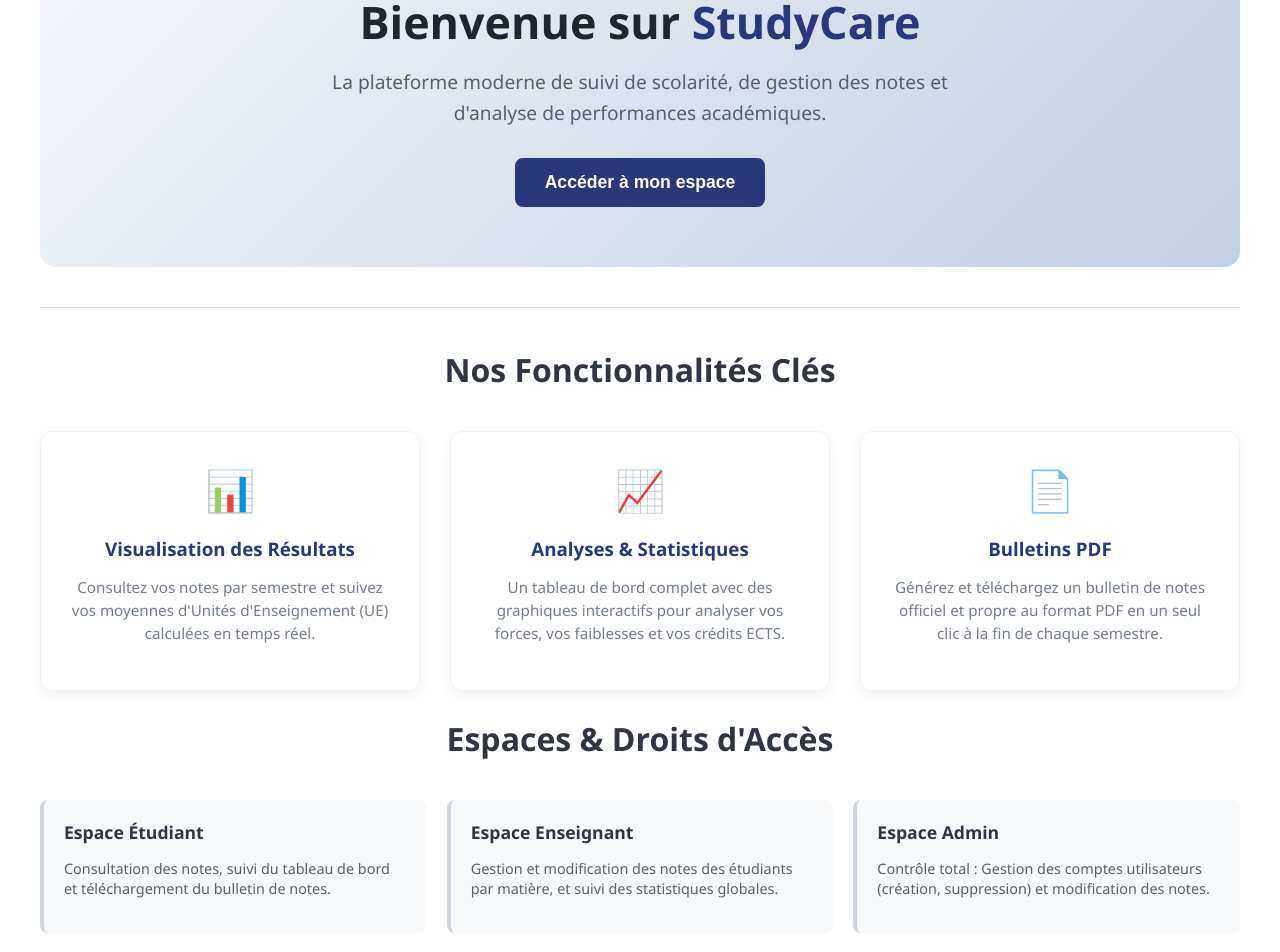
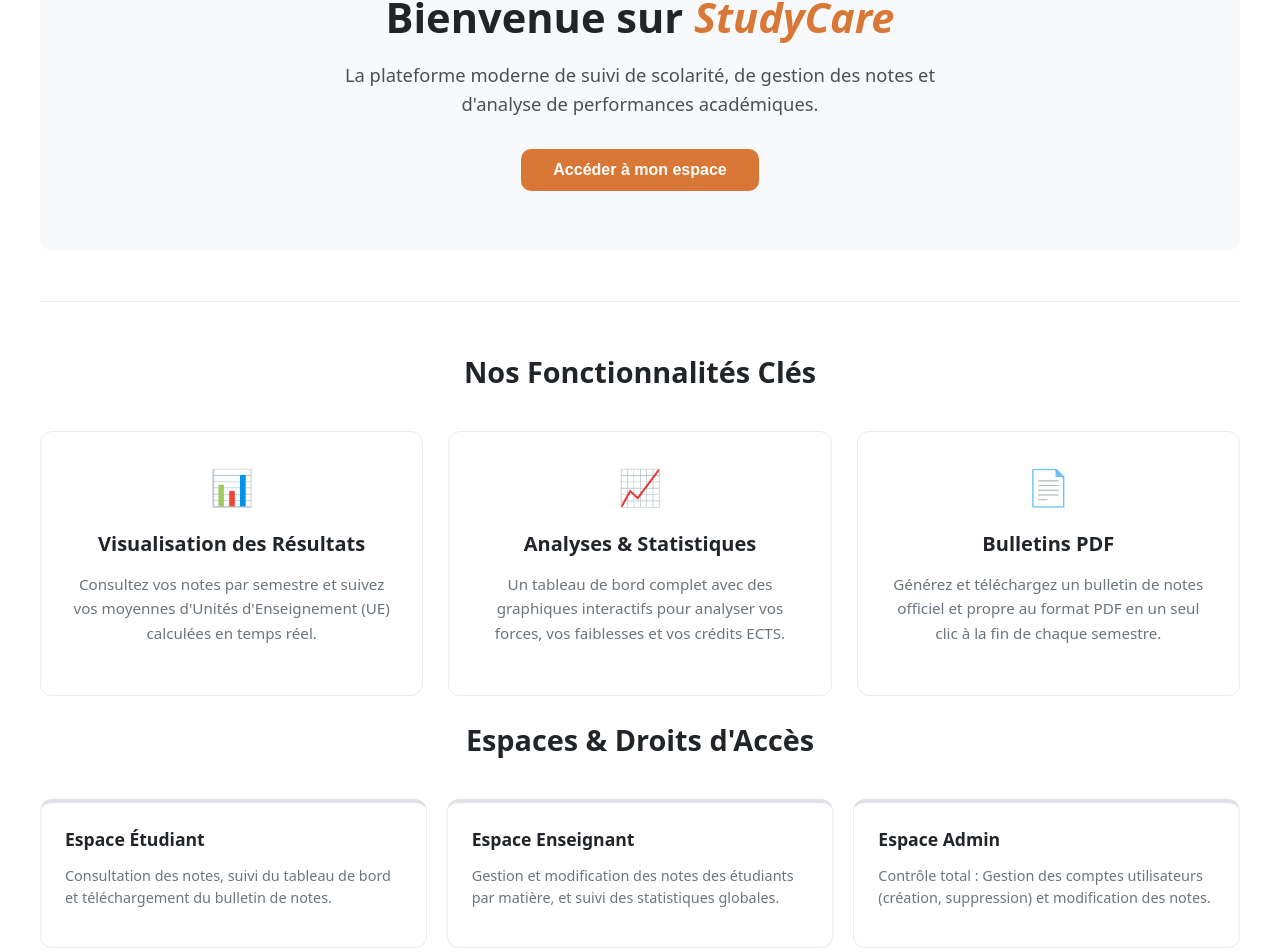
Before and after one commit to Ornella11/StudyCare-Projet, a Vue app in the folder front-end/: page / in a window 1280 px wide. Shown: the part 227-1179 px from the top of the page. Built offline with nearby package versions, Linux system fonts and the light colour scheme.

Commit message:
css Accueil + Connexion

```diff
--- a/front-end/src/views/AccueilView.vue
+++ b/front-end/src/views/AccueilView.vue
@@ -79,156 +79,198 @@
 </template>
 
 <style scoped>
-/* Css temporaire */
 .home-container {
   max-width: 1200px;
   margin: 0 auto;
   padding: 40px 20px;
-  font-family: 'Segoe UI', Tahoma, Geneva, Verdana, sans-serif;
-  color: #333;
+  font-family: system-ui, -apple-system, sans-serif;
+  background-color: #ffffff;
 }
 
 .hero-section {
   text-align: center;
   padding: 60px 20px;
-  background: linear-gradient(135deg, #f5f7fa 0%, #c3cfe2 100%);
-  border-radius: 16px;
-  margin-bottom: 40px;
+  background-color: #f8f9fa;
+  border-radius: 12px;
+  margin-bottom: 20px;
 }
+
 h1 {
-  font-size: 2.8rem;
+  font-size: 2.6rem;
+  font-weight: 800;
   margin-bottom: 15px;
-  color: #1e272e;
+  color: #212529;
 }
+
 .brand-text {
-  color: #28387b;
-  font-weight: bold;
+  color: #d97736;
+  font-style: italic;
 }
+
 .hero-subtitle {
-  font-size: 1.2rem;
-  color: #57606f;
-  max-width: 700px;
+  font-size: 1.15rem;
+  color: #495057;
+  max-width: 650px;
   margin: 0 auto 30px auto;
   line-height: 1.6;
 }
+
 .btn-cta {
-  padding: 14px 30px;
-  font-size: 1.1rem;
-  font-weight: bold;
+  padding: 12px 32px;
+  font-size: 1rem;
+  font-weight: 600;
   color: white;
-  background-color: #28387b;
+  background-color: #d97736;
   border: none;
-  border-radius: 8px;
+  border-radius: 10px;
   cursor: pointer;
-  transition: transform 0.2s, background-color 0.2s;
+  transition: background-color 0.2s, transform 0.1s;
 }
+
 .btn-cta:hover {
-  background-color: #1b2654;
-  transform: translateY(-2px);
+  background-color: #c2652b;
 }
+
+.btn-cta:active {
+  transform: scale(0.98);
+}
+
 .welcome-box {
   background: white;
-  padding: 15px 25px;
-  border-radius: 8px;
+  padding: 20px 30px;
+  border-radius: 12px;
   display: inline-block;
-  box-shadow: 0 4px 6px rgba(0,0,0,0.05);
+  border: 1px solid #e9ecef;
 }
+
+.welcome-box strong {
+  color: #4477ce;
+}
+
 .role-badge {
   display: inline-block;
-  margin-top: 5px;
-  padding: 4px 12px;
-  background-color: #e3ece9;
-  color: #10ac84;
-  font-weight: bold;
+  margin-top: 8px;
+  padding: 5px 16px;
+  background-color: #f1f3f5;
+  color: #d97736;
+  font-weight: 600;
   border-radius: 20px;
-  font-size: 0.9rem;
+  font-size: 0.85rem;
 }
 
 .separator {
   border: 0;
   height: 1px;
-  background: #dcdde1;
-  margin: 40px 0;
+  background-color: #e9ecef;
+  margin: 50px 0;
 }
 
-/* Features Section */
-.features-section h2, .roles-section h2 {
+.features-section h2,
+.roles-section h2 {
   text-align: center;
-  font-size: 2rem;
+  font-size: 1.8rem;
+  font-weight: 700;
   margin-bottom: 40px;
-  color: #2f3542;
+  color: #212529;
 }
+
 .features-grid {
   display: grid;
   grid-template-columns: repeat(auto-fit, minmax(300px, 1fr));
-  gap: 30px;
+  gap: 25px;
 }
+
 .feature-card {
-  background: white;
+  background: #ffffff;
   padding: 30px;
   border-radius: 12px;
-  box-shadow: 0 5px 15px rgba(0,0,0,0.05);
-  border: 1px solid #f1f2f6;
+  border: 1px solid #e9ecef;
   text-align: center;
-  transition: translateY 0.2s;
+  transition: border-color 0.2s, box-shadow 0.2s;
 }
+
 .feature-card:hover {
-  transform: translateY(-5px);
+  border-color: #4477ce;
+  box-shadow: 0 4px 12px rgba(68, 119, 206, 0.05);
 }
+
 .icon {
-  font-size: 2.5rem;
+  font-size: 2.2rem;
   margin-bottom: 15px;
 }
+
 .feature-card h3 {
+  font-size: 1.25rem;
+  font-weight: 600;
   margin-bottom: 12px;
-  color: #28387b;
-}
-.feature-card p {
-  color: #747d8c;
-  font-size: 0.95rem;
-  line-height: 1.5;
-  margin-bottom: 15px;
-}
-.card-link {
-  color: #4a69bd;
-  text-decoration: none;
-  font-weight: bold;
+  color: #212529;
 }
 
-/* Roles Section */
+.feature-card p {
+  color: #6c757d;
+  font-size: 0.95rem;
+  line-height: 1.6;
+  margin-bottom: 20px;
+}
+
+.card-link {
+  color: #4477ce;
+  text-decoration: none;
+  font-weight: 600;
+  font-size: 0.95rem;
+}
+
+.card-link:hover {
+  text-decoration: underline;
+}
+
 .roles-tabs {
   display: grid;
-  grid-template-columns: repeat(auto-fit, minmax(250px, 1fr));
+  grid-template-columns: repeat(auto-fit, minmax(280px, 1fr));
   gap: 20px;
 }
+
 .role-tab-card {
-  background-color: #f8f9fa;
-  padding: 20px;
-  border-radius: 8px;
-  border-left: 4px solid #ced6e0;
+  background-color: #ffffff;
+  padding: 24px;
+  border-radius: 12px;
+  border: 1px solid #e9ecef;
+  border-top: 4px solid #dee2e6;
+  transition: all 0.2s ease;
 }
+
 .role-tab-card h4 {
   margin-top: 0;
   margin-bottom: 10px;
   font-size: 1.1rem;
-  color: #2f3542;
+  font-weight: 600;
+  color: #212529;
 }
+
 .role-tab-card p {
   font-size: 0.9rem;
-  color: #57606f;
-  line-height: 1.4;
+  color: #6c757d;
+  line-height: 1.5;
 }
-/* Si le rôle correspond à l'utilisateur connecté, on l'illumine en bleu */
+
 .role-tab-card.highlight {
-  border-left-color: #28387b;
-  background-color: #edf2fa;
+  border-top-color: #4477ce;
+  background-color: #f8fafc;
+  border-left: 1px solid #e9ecef;
+  border-right: 1px solid #e9ecef;
+  border-bottom: 1px solid #e9ecef;
 }
+
 .card-link-admin {
   display: inline-block;
-  margin-top: 10px;
-  color: #ee5253;
+  margin-top: 15px;
+  color: #d97736;
   text-decoration: none;
-  font-weight: bold;
+  font-weight: 600;
   font-size: 0.9rem;
 }
+
+.card-link-admin:hover {
+  text-decoration: underline;
+}
 </style>
--- a/front-end/src/views/ConnexionView.vue
+++ b/front-end/src/views/ConnexionView.vue
@@ -108,3 +108,139 @@
     </div>
   </div>
 </template>
+
+<style scoped>
+.auth-container {
+  display: flex;
+  justify-content: center;
+  align-items: center;
+  min-height: calc(100vh - 80px);
+  background-color: #fafafa;
+  padding: 20px;
+  box-sizing: border-box;
+  font-family: system-ui, -apple-system, sans-serif;
+}
+
+.auth-card {
+  background-color: #ffffff;
+  width: 100%;
+  max-width: 420px;
+  padding: 40px;
+  border-radius: 12px;
+  border: 1px solid #e9ecef;
+  box-shadow: 0 4px 20px rgba(0, 0, 0, 0.02);
+  box-sizing: border-box;
+}
+
+.auth-card h2 {
+  text-align: center;
+  font-size: 1.8rem;
+  font-weight: 800;
+  color: #d97736;
+  font-style: italic;
+  margin-top: 0;
+  margin-bottom: 25px;
+}
+
+.auth-card h3 {
+  font-size: 1.3rem;
+  font-weight: 700;
+  color: #212529;
+  margin-top: 0;
+  margin-bottom: 20px;
+  text-align: center;
+}
+
+.info-text {
+  font-size: 0.9rem;
+  color: #6c757d;
+  text-align: center;
+  line-height: 1.5;
+  margin-bottom: 20px;
+}
+
+.input-group {
+  display: flex;
+  flex-direction: column;
+  gap: 6px;
+  margin-bottom: 20px;
+}
+
+.input-group label {
+  font-size: 0.85rem;
+  font-weight: 600;
+  color: #495057;
+}
+
+.input-group input {
+  padding: 12px 16px;
+  font-size: 0.95rem;
+  border: 1px solid #dee2e6;
+  border-radius: 8px;
+  background-color: #ffffff;
+  color: #212529;
+  outline: none;
+  transition: border-color 0.2s, box-shadow 0.2s;
+}
+
+.input-group input:focus {
+  border-color: #4477ce;
+  box-shadow: 0 0 0 3px rgba(68, 119, 206, 0.1);
+}
+
+.input-group input::placeholder {
+  color: #adb5bd;
+}
+
+.btn-primary {
+  width: 100%;
+  padding: 12px;
+  font-size: 0.95rem;
+  font-weight: 600;
+  color: #ffffff;
+  background-color: #d97736;
+  border: none;
+  border-radius: 8px;
+  cursor: pointer;
+  transition: background-color 0.2s, transform 0.1s;
+  margin-top: 5px;
+}
+
+.btn-primary:hover {
+  background-color: #c2652b;
+}
+
+.btn-primary:active {
+  transform: scale(0.98);
+}
+
+.switch-mode {
+  text-align: center;
+  margin-top: 25px;
+  margin-bottom: 0;
+  font-size: 0.9rem;
+}
+
+.switch-mode a {
+  color: #4477ce;
+  text-decoration: none;
+  font-weight: 500;
+  transition: text-decoration 0.2s;
+}
+
+.switch-mode a:hover {
+  text-decoration: underline;
+}
+
+.alert-success {
+  background-color: #e6f4ea;
+  color: #137333;
+  padding: 12px;
+  border-radius: 6px;
+  font-size: 0.85rem;
+  font-weight: 500;
+  text-align: center;
+  margin-bottom: 20px;
+  border: 1px solid #ceead6;
+}
+</style>
```
